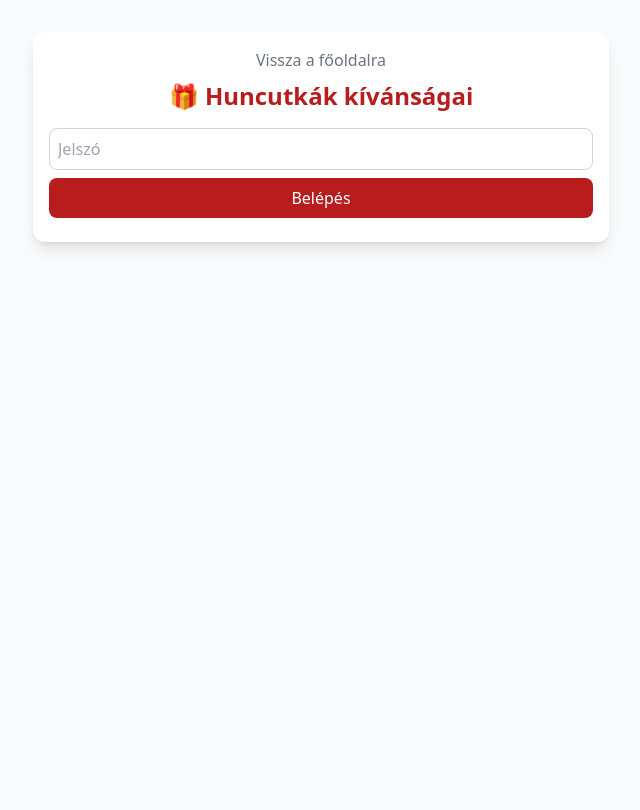
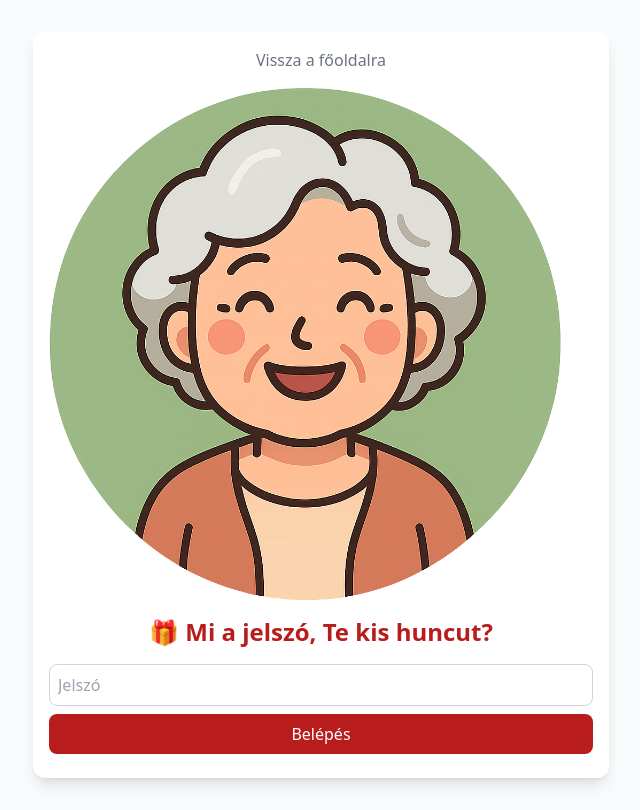
Before and after one commit to odavid87/wishlist, a PHP site: page /wishlist.php in a window 1280 px wide. Shown: the whole page, without its empty margins (319-959 px from the left). Before the commit the page ends 249 px from the top, so only its background shows below. Run offline with PHP 8.4, Linux system fonts and the light colour scheme; some libraries are stand-ins or nearby versions.

Commit message:
UI tweaks

```diff
--- a/app/index.php
+++ b/app/index.php
@@ -21,7 +21,8 @@
 <body class="font-sans bg-gray-50 m-0 p-4 md:p-8">
 <div class="max-w-xl mx-auto bg-white rounded-xl shadow-lg p-4">
     <section class="text-center py-8">
-        <h1 class="text-4xl font-bold mb-4 text-red-700">🎁👵</h1>
+        <img src="/assets/favicon/android-chrome-512x512.png" alt="Mama huncutkái" class="mb-4">
+<!--        <h1 class="text-4xl font-bold mb-4 text-red-700">🎁👵</h1>-->
         <h1 class="text-4xl font-bold mb-4 text-red-700">Huncutkák kívánságai</h1>
         <p class="text-lg text-gray-500 mb-8">Oszd meg egyszerűen az ünnepi kívánságlistádat a családdal!</p>
         <a href="/wishlist.php" class="bg-red-700 text-white px-8 py-4 rounded-lg text-lg transition duration-200 hover:bg-red-800">Tovább a kívánságokhoz</a>
--- a/app/unauthenticated.php
+++ b/app/unauthenticated.php
@@ -9,7 +9,8 @@
 <body class="font-sans bg-gray-50 m-0 p-4 md:p-8">
 <div class="max-w-xl mx-auto bg-white rounded-xl shadow-lg p-4">
     <a href="/" class="block text-center mb-2 text-gray-500 no-underline hover:text-gray-900">Vissza a főoldalra</a>
-    <h1 class="text-center text-2xl font-bold mb-4 text-red-700">🎁 Huncutkák kívánságai</h1>
+    <img src="/assets/favicon/android-chrome-512x512.png" alt="Mama huncutkái" class="my-4">
+    <h1 class="text-center text-2xl font-bold mb-4 text-red-700">🎁 Mi a jelszó, Te kis huncut?</h1>
 
     <?php if (isset($error_message)): ?>
         <p class="text-center text-red-500 mb-2"><?= $error_message ?></p>
```
